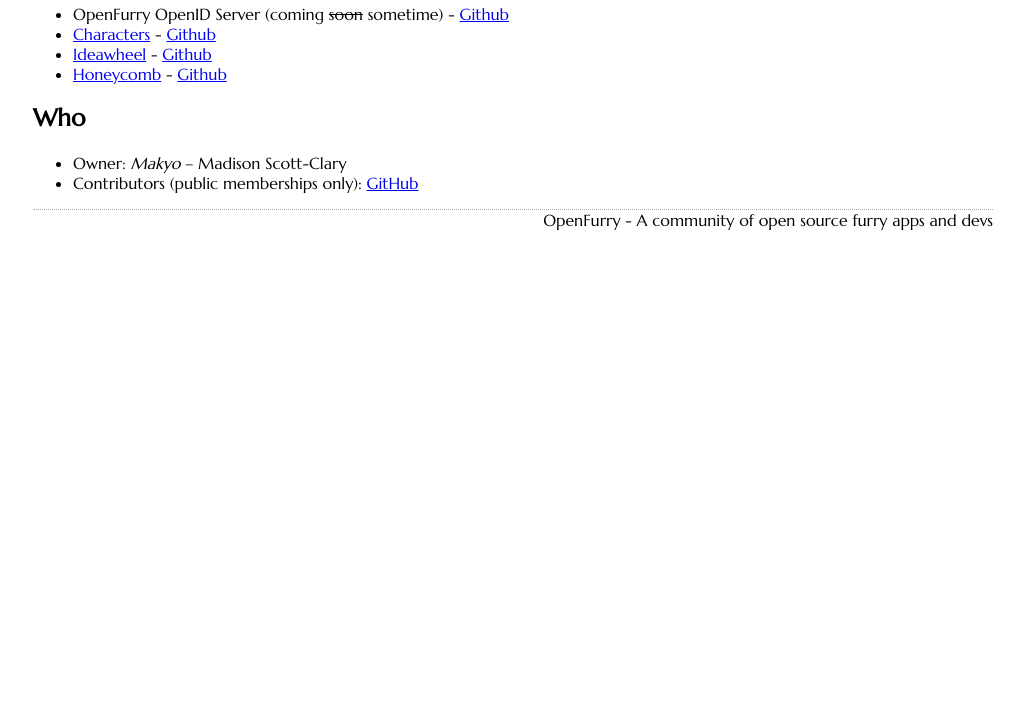
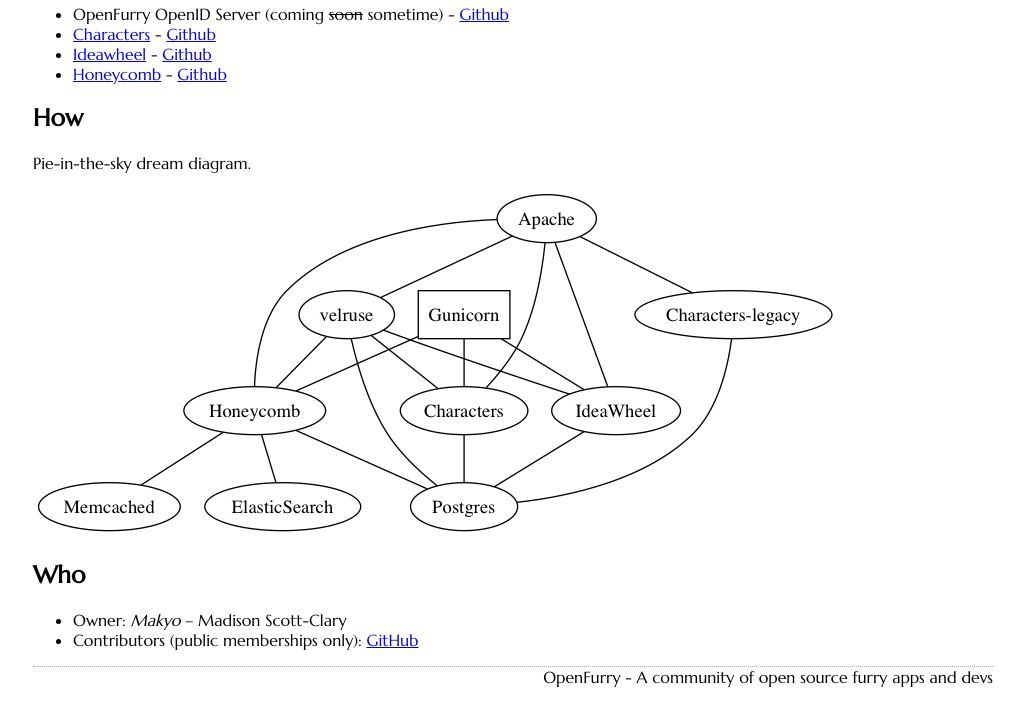
Before and after one commit to OpenFurry/openfurry.org, a Jekyll site: the page built from index.md, in a window 1280 px wide. Shown: the part 320-1031 px from the top of the page, without its empty margins (127-1151 px from the left). Built offline with Jekyll 4.4.1, drawn with Linux system fonts in a browser that asks for light colours; before the commit the page ends 900 px from its top, so only the background shows below that.

Commit message:
Deployment diagram

```diff
--- a/index.md
+++ b/index.md
@@ -24,6 +24,12 @@ on open source software within or for the furry community.
 * [Honeycomb](https://alopex.honeycomb.cafe) -
   [Github](https://github.com/OpenFurry/honeycomb)
 
+## How
+
+Pie-in-the-sky dream diagram.
+
+[![Deployment diagram](deployment.png)](deployment.dot)
+
 ## Who
 
 * Owner: _Makyo_ -- Madison Scott-Clary
```
Also changed, not shown: deployment.png (added), 1 other file.
